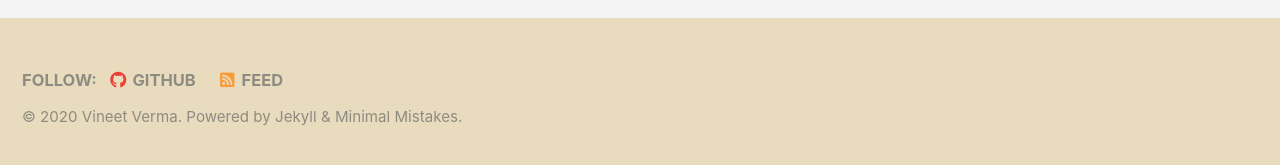
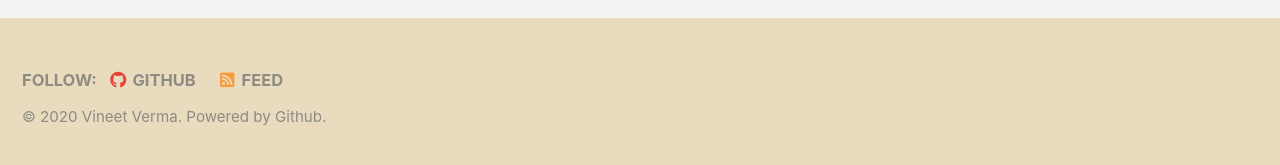
Before and after one commit to vineetver/my-jekyll-website-source, a Jekyll site: the page built from index.html, in a window 1280 px wide. Shown: the part 727-892 px from the top of the page. Built offline with Jekyll 4.4.1, drawn with Linux system fonts in a browser that asks for light colours; cached includes are drawn as plain includes; the list of posts is cut into pages by our own code; comment, search, counter and statistics services are not loaded; a style sheet for code colours, icons or effects is not loaded.

Commit message:
fixed footer

```diff
--- a/_includes/footer.html
+++ b/_includes/footer.html
@@ -16,4 +16,4 @@
   </ul>
 </div>
 
-<div class="page__footer-copyright">&copy; {{ site.time | date: '%Y' }} {{ site.name | default: site.title }}. {{ site.data.ui-text[site.locale].powered_by | default: "Powered by" }} <a href="https://jekyllrb.com" rel="nofollow">Jekyll</a> &amp; <a href="https://mademistakes.com/work/minimal-mistakes-jekyll-theme/" rel="nofollow">Minimal Mistakes</a>.</div>
+<div class="page__footer-copyright">&copy; {{ site.time | date: '%Y' }} {{ site.name | default: site.title }}. {{ site.data.ui-text[site.locale].powered_by | default: "Powered by" }} <a href="https://github.com/vineetver" rel="nofollow">Github.</a></div>
```
